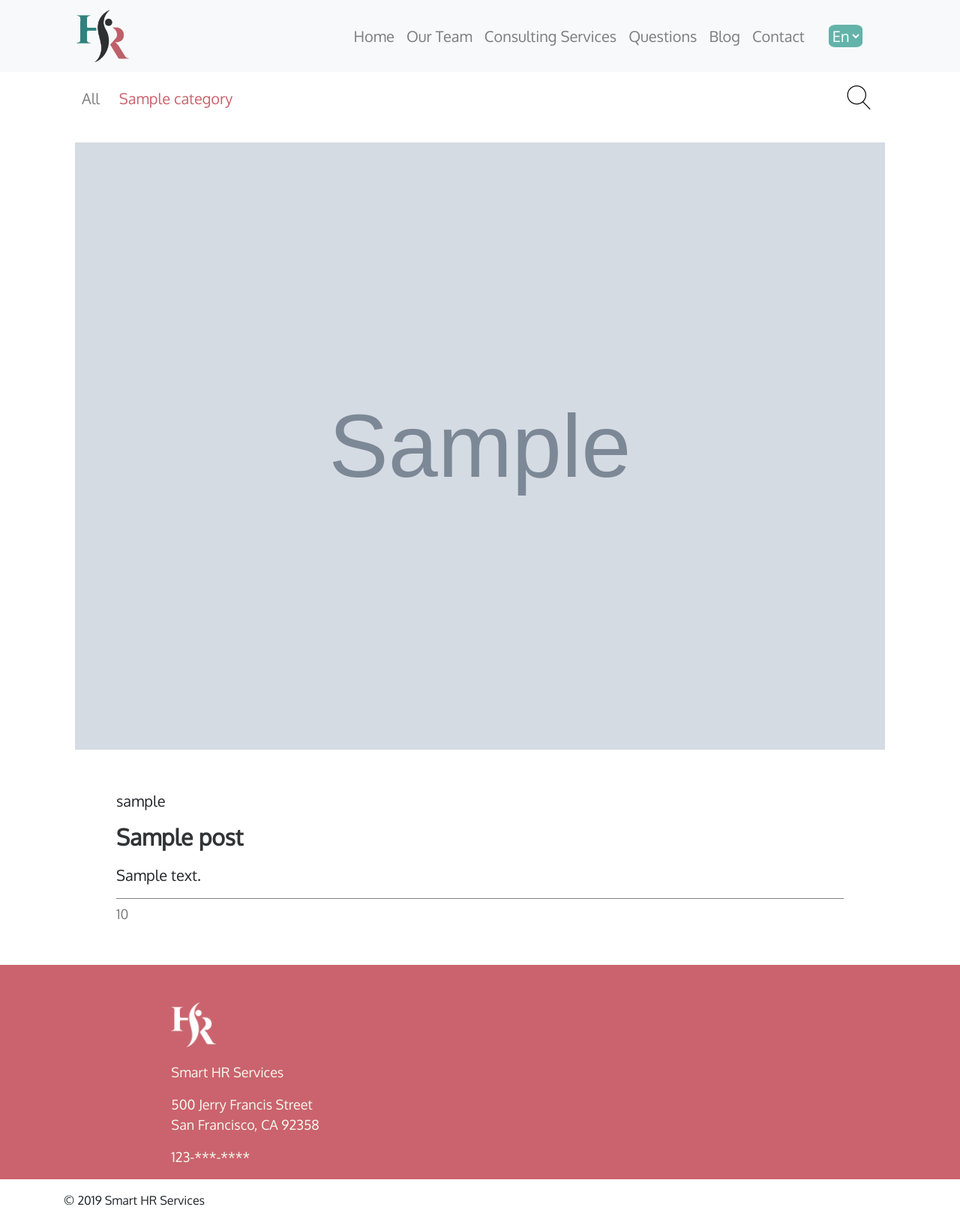
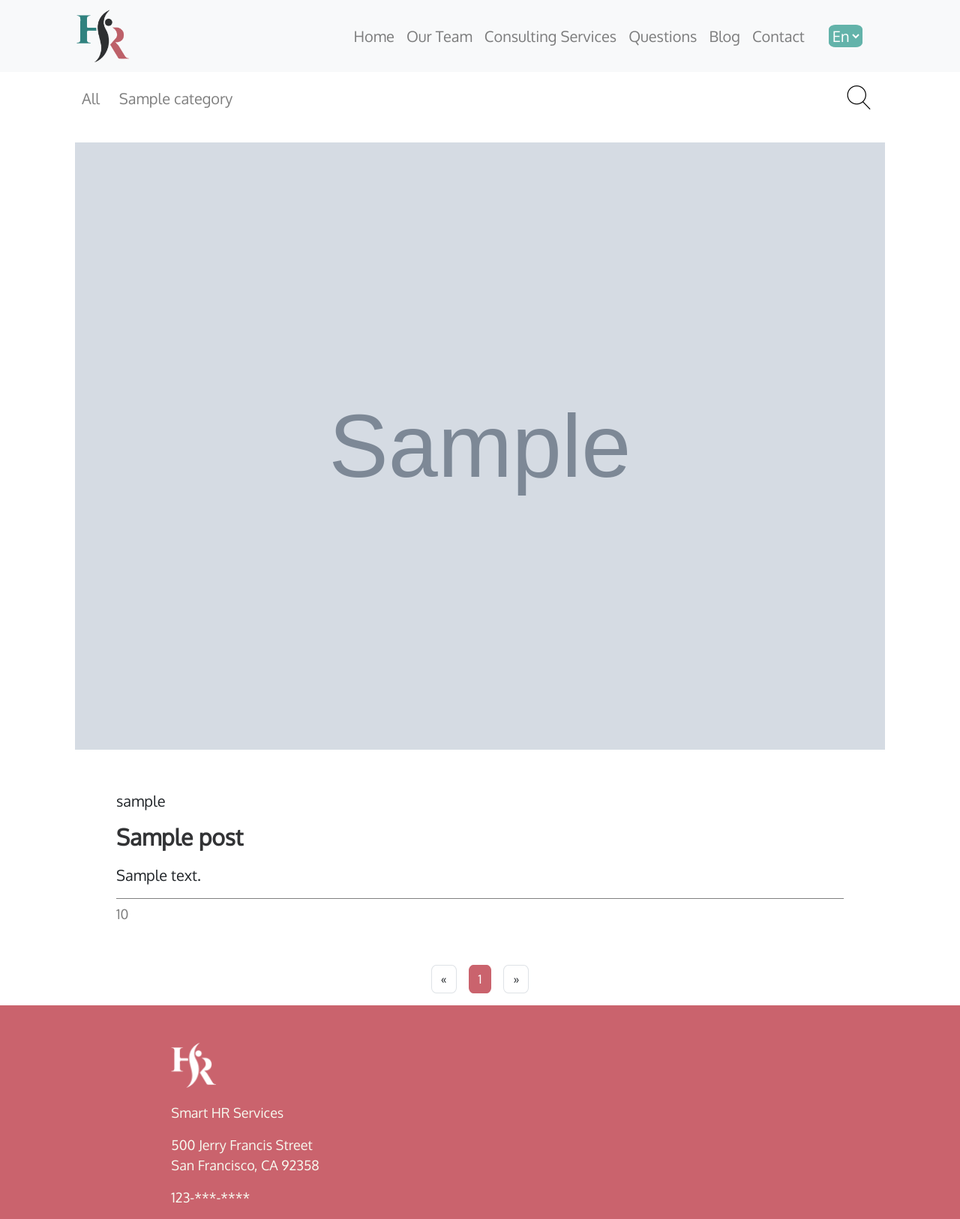
Before and after one commit to Minesto23/smartHR, a Django app: page /blog/category/1/ in a window 1280 px wide. Shown: the top 1626 px of the page at 75% size. Run offline with Django 3.2, Linux system fonts and the light colour scheme; tables that the repository leaves empty hold one stand-in row (values such as "Sample post"); grey boxes marked "Sample" are stand-in pictures; parts of the project's set-up code (start-up, migrations or seed data) failed here and were passed over; some libraries are stand-ins or nearby versions.

Commit message:
arreglos

```diff
--- a/blog/templates/blog/blog.html
+++ b/blog/templates/blog/blog.html
@@ -15,11 +15,11 @@
                </button>
                <div class="collapse navbar-collapse" id="collapsibleNavId">
                    <ul class="navbar-nav mr-auto mt-2 mt-lg-0 text-center ml">
-                       <li class="nav-item {% if request.path == '/blog/'%}active{% endif %}">
+                       <li class="nav-item">
                            <a class="nav-link" href="{% url 'blog' %}">All <span class="sr-only">(current)</span></a>
                        </li>
                        {% for category in categories  %}
-                            <li class="nav-item" id="category-name">
+                            <li class="nav-item" id="category-name" >
                                 <a class="nav-link" href="{% url 'category' category.id %}">{{category.name}}</a>
                             </li>
                        {% endfor %}
--- a/blog/templates/blog/category.html
+++ b/blog/templates/blog/category.html
@@ -33,7 +33,7 @@
 
       <div class="container">
         <div class="row">
-        {% for post in category.get_posts.all %}
+        {% for post in categori %}
           <div class="col-12 wow slideInUp">
               <div class="col-12 posts">
                 <a href="{% url 'post' post.id post.title|slugify %}"><img src="{{post.image.url}}" alt=""></a>
@@ -48,5 +48,6 @@
         {% endfor %}
         </div>
       </div>
+       {% include 'blog/page-bar2.html' %}
 
 {% endblock %}
--- /dev/null
+++ b/blog/templates/blog/page-bar2.html
@@ -0,0 +1,75 @@
+<style>
+  .pagination>li>a, .pagination>li>span {
+    border-radius: 20% !important;
+    margin: 0 8px;
+    color: #CA636D;
+
+  }
+  .pagination>.page-item.active>a, .pagination>.page-item.active>a:focus, .pagination>.page-item.active>a:hover, .pagination>.page-item.active>span, .pagination>.page-item.active>span:focus, .pagination>.page-item.active>span:hover {
+    background-color: #CA636D;
+    border-color: #CA636D;
+    color: #fff;
+  }
+
+</style>
+
+<nav aria-label="Page navigation" class="wow fadeInUp">
+  {% comment %} {% if is_paginated %} {% endcomment %}
+      <ul class="pagination justify-content-center">
+      {% if categori.has_previous %}
+        <li class="page-item">
+          <a class="page-link" href="?page={{ categori.previous_page_number }}" aria-label="Previous">
+            <span aria-hidden="true">«</span>
+            <span class="sr-only">Previous</span>
+          </a>
+        </li>
+        {% else %}
+          <li class="disabled">
+            <a class="page-link" aria-label="Previous">
+              <span aria-hidden="true">«</span>
+              <span class="sr-only">Previous</span>
+            </a>
+          </li>
+      {% endif %}
+      {% for i in categori.paginator.page_range %}
+        {% if categori.number == i %}
+          <li class="page-item active"><a class="page-link" href="#">{{i}}</a></li>
+        {% else %}
+          <li class="page-item"><a class="page-link" href="?page={{ i }}">{{i}}</a></li>
+        {% endif %}
+      {% endfor %}
+      {% if categori.has_next %}
+        <li class="page-item">
+          <a class="page-link" href="?page={{ categori.next_page_number }}" aria-label="Next">
+            <span aria-hidden="true">»</span>
+            <span class="sr-only">Next</span>
+          </a>
+        </li>
+      {% else %}
+        <li class="disabled">
+            <a class="page-link"  aria-label="Next">
+              <span aria-hidden="true">»</span>
+              <span class="sr-only">Next</span>
+            </a>
+          </li>
+      {% endif %}
+      </ul>
+</nav>
+
+{% comment %} <div class="pagination">
+    <span class="step-links">
+        {% if categori.has_previous %}
+            <a href="?page=1">&laquo; first</a>
+            <a href="?page={{ categori.previous_page_number }}">previous</a>
+        {% endif %}
+
+        <span class="current">
+            Page {{ categori.number }} of {{ categori.paginator.num_pages }}.
+        </span>
+
+        {% if categori.has_next %}
+            <a href="?page={{ categori.next_page_number }}">next</a>
+            <a href="?page={{ categori.paginator.num_pages }}">last &raquo;</a>
+        {% endif %}
+    </span>
+</div> {% endcomment %}
--- a/blog/views.py
+++ b/blog/views.py
@@ -5,7 +5,7 @@ from hitcount.views import HitCountDetailView
 from .models import Post, Category
 from hitcount.models import HitCount
 from hitcount.views import HitCountMixin
-
+from django.core.paginator import Paginator
 # Create your views here.
 class PostListView(ListView):
 
@@ -24,7 +24,13 @@ class PostListView(ListView):
 def category(request, category_id):
     category = get_object_or_404(Category, id=category_id)
     categories = Category.objects.all()
-    return render(request, "blog/category.html", {'category':category, 'categories':categories})
+    category_list = category.get_posts.all()
+    paginator = Paginator(category_list, 3) # Show 25 contacts per page
+
+    page = request.GET.get('page')
+    categori = paginator.get_page(page)
+
+    return render(request, "blog/category.html", {'categori':categori, 'categories':categories})
 
 class PostDetailView(DetailView):
 
@@ -38,4 +44,6 @@ class PostDetailView(DetailView):
         post_sel.save()
         context["categories"] = Category.objects.all()
         context["visits"] = post_sel.views
+        context["posts"]= Post.objects.all().order_by('-created')[:3]
+
         return context
```
Also changed, not shown: blog/templates/blog/post.html (+48 -6 lines), core/templates/core/home.html (+4 -4 lines), smarthr/settings.py (+8 -24 lines).
